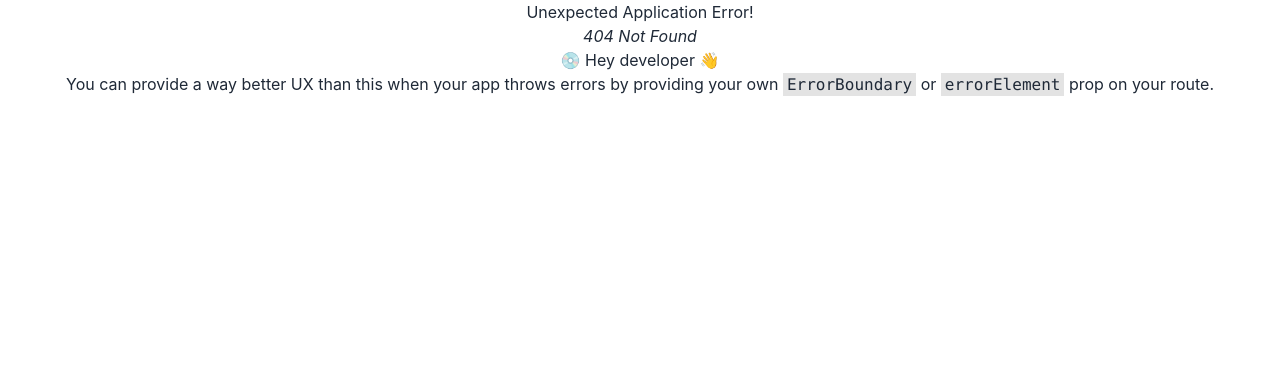
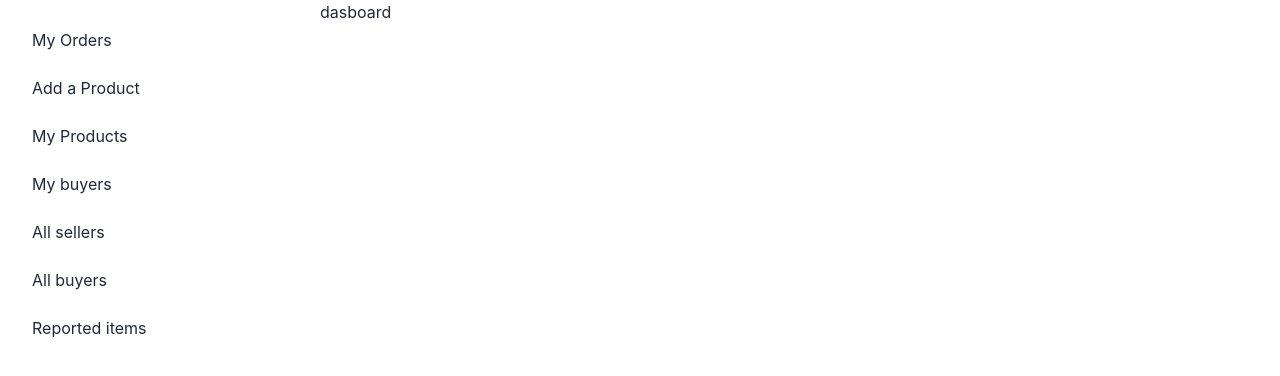
Before and after one commit to suhel45/used-resale-product-client-side, a React (Create React App) app: page /dashboard in a window 1280 px wide. Before the commit this address had no page. Shown: the top 376 px of the page. Built offline with nearby package versions, Linux system fonts and the light colour scheme; no server answers.

Commit message:
authentication full added

```diff
--- a/src/Context/UserContext.js
+++ b/src/Context/UserContext.js
@@ -1,19 +1,44 @@
-import React, { createContext, useState } from 'react';
+import React, { createContext, useEffect, useState } from 'react';
 import app from '../firebase/Firebase.config';
-import {createUserWithEmailAndPassword, getAuth} from 'firebase/auth'
+import {createUserWithEmailAndPassword, getAuth, GoogleAuthProvider, onAuthStateChanged, signInWithEmailAndPassword, signInWithPopup, signOut} from 'firebase/auth'
 
 export const AuthContext = createContext();
 const auth = getAuth(app);
 const UserContext = ({children}) => {
 
     const [user,setUser] = useState(null)
-    const [loading,setLoading] = useState(false)
+    const [loading,setLoading] = useState(true)
+
+    const provider = new GoogleAuthProvider();
+    const userLogin = () => {
+      setLoading(false)
+      return signInWithPopup(auth, provider);
+    };
 
     const createUser = (email,password)=>{
         setLoading(true)
         return createUserWithEmailAndPassword(auth,email,password)
     }
-    const authInfo = {createUser}
+    const signIn = (email,password)=>{
+        setLoading(true)
+        return signInWithEmailAndPassword(auth,email,password)
+    }
+    const logOut = ()=>{
+        setLoading(true)
+        return signOut(auth)
+    }
+
+    useEffect( () =>{
+        const unsubscribe = onAuthStateChanged(auth, currentUser =>{
+            console.log('user observing');
+            setUser(currentUser);
+            setLoading(false);
+        });
+
+        return () => unsubscribe();
+    }, [])
+    console.log(user)
+    const authInfo = {createUser,signIn,logOut,userLogin,user}
     return (
         <AuthContext.Provider value={authInfo}>
             {children}
--- /dev/null
+++ b/src/Dashboard/Dashboard.js
@@ -0,0 +1,11 @@
+import React from 'react';
+
+const Dashboard = () => {
+    return (
+        <div>
+            <div className="txt-4xl">dasboard</div>
+        </div>
+    );
+};
+
+export default Dashboard;
--- a/src/components/pages/login/Login.js
+++ b/src/components/pages/login/Login.js
@@ -1,13 +1,35 @@
 /** @format */
 
-import React from "react";
+import React, { useContext } from "react";
 import { useForm } from "react-hook-form";
+import toast from "react-hot-toast";
+import { Link, useNavigate } from "react-router-dom";
+import { AuthContext } from "../../../Context/UserContext";
 
 const Login = () => {
+  const { signIn,userLogin } = useContext(AuthContext);
+  const navigate = useNavigate();
   const { register, handleSubmit } = useForm();
   const onSubmit = async (data) => {
-    console.log(data.email,data.password);
+    console.log(data.email, data.password);
+    signIn(data.email, data.password)
+      .then((result) => {
+        const user = result.user;
+        console.log(user);
+        toast.success("user login successfully ");
+        navigate("/");
+      })
+      .catch((e) => console.log(e));
   };
+  const handleGoogle = ()=>{
+    userLogin()
+    .then(result=>{
+      const user = result.user;
+      console.log(user)
+      navigate('/')
+    })
+    .catch(e=>console.log(e))
+  }
   return (
     <div className="h-[800px] flex justify-center items-center text-center">
       <form onSubmit={handleSubmit(onSubmit)}>
@@ -37,7 +59,11 @@ const Login = () => {
           className="btn btn-accent w-full mt-4"
           value="login"
           type="submit"
-         />
+        />
+        <div className="divider">OR</div>
+        <Link>
+        <button onClick={handleGoogle}  className="btn btn-outline w-full mt-4">Continue With Google</button>
+        </Link>
       </form>
     </div>
   );
--- a/src/components/pages/shared/Navbar.js
+++ b/src/components/pages/shared/Navbar.js
@@ -1,9 +1,17 @@
 /** @format */
 
-import React from "react";
+import React, { useContext } from "react";
 import { Link } from "react-router-dom";
+import { AuthContext } from "../../../Context/UserContext";
 
 const Navbar = () => {
+  const { logOut,user } = useContext(AuthContext);
+  const handleLogOut = ()=>{
+    logOut()
+    .then(()=>{ })
+    .catch(e=>console.log(e))
+  }
+
   return (
     <div className="navbar bg-base-100">
       <div className="flex-1">
@@ -20,6 +28,14 @@ const Navbar = () => {
           <li>
             <Link to={"/login"}>Login</Link>
           </li>
+          <li>
+            {user?.uid &&
+             <>
+             <Link ><button onClick={handleLogOut}>LogOut</button></Link>
+             <Link to={"/dashboard"} ><button >Dashboard</button></Link>
+             </>
+            }
+          </li>
         </ul>
       </div>
     </div>
--- a/src/components/pages/signUp/SignUp.js
+++ b/src/components/pages/signUp/SignUp.js
@@ -29,8 +29,7 @@ const SignUp = () => {
           </label>
           <input
             type="text"
-            {...register("name", {
-            })}
+            {...register("name", {})}
             className="input input-bordered w-full max-w-xs"
           />
         </div>
@@ -60,6 +59,14 @@ const SignUp = () => {
             className="input input-bordered w-full max-w-xs"
           />
         </div>
+        <label className="label">
+          {" "}
+          <span className="label-text">Select a Option</span>
+        </label>
+        <select className="select select-accent w-full max-w-xs">
+          <option>User</option>
+          <option>Seller</option>
+        </select>
         <input
           className="btn btn-accent w-full mt-4"
           value="SignUp"
--- /dev/null
+++ b/src/layout/DashboardLayout.js
@@ -0,0 +1,48 @@
+/** @format */
+
+import React from "react";
+import { Link, Outlet } from "react-router-dom";
+
+const DashboardLayout = () => {
+  return (
+    <div className="drawer drawer-mobile">
+      <input id="my-drawer-2" type="checkbox" className="drawer-toggle" />
+      <div className="drawer-content flex ">
+        <Outlet></Outlet>
+        <label
+          htmlFor="my-drawer-2"
+          className="btn btn-primary drawer-button lg:hidden">
+          Open drawer
+        </label>
+      </div>
+      <div className="drawer-side">
+        <label htmlFor="my-drawer-2" className="drawer-overlay"></label>
+        <ul className="menu p-4 w-80 bg-base-100 text-base-content">
+          <li>
+            <Link>My Orders</Link>
+          </li>
+          <li>
+            <Link>Add a Product</Link>
+          </li>
+          <li>
+            <Link>My Products</Link>
+          </li>
+          <li>
+            <Link>My buyers</Link>
+          </li>
+          <li>
+            <Link>All sellers</Link>
+          </li>
+          <li>
+            <Link>All buyers</Link>
+          </li>
+          <li>
+            <Link>Reported items</Link>
+          </li>
+        </ul>
+      </div>
+    </div>
+  );
+};
+
+export default DashboardLayout;
```
Also changed, not shown: src/Routes/Route.js (+13 -1 lines).
